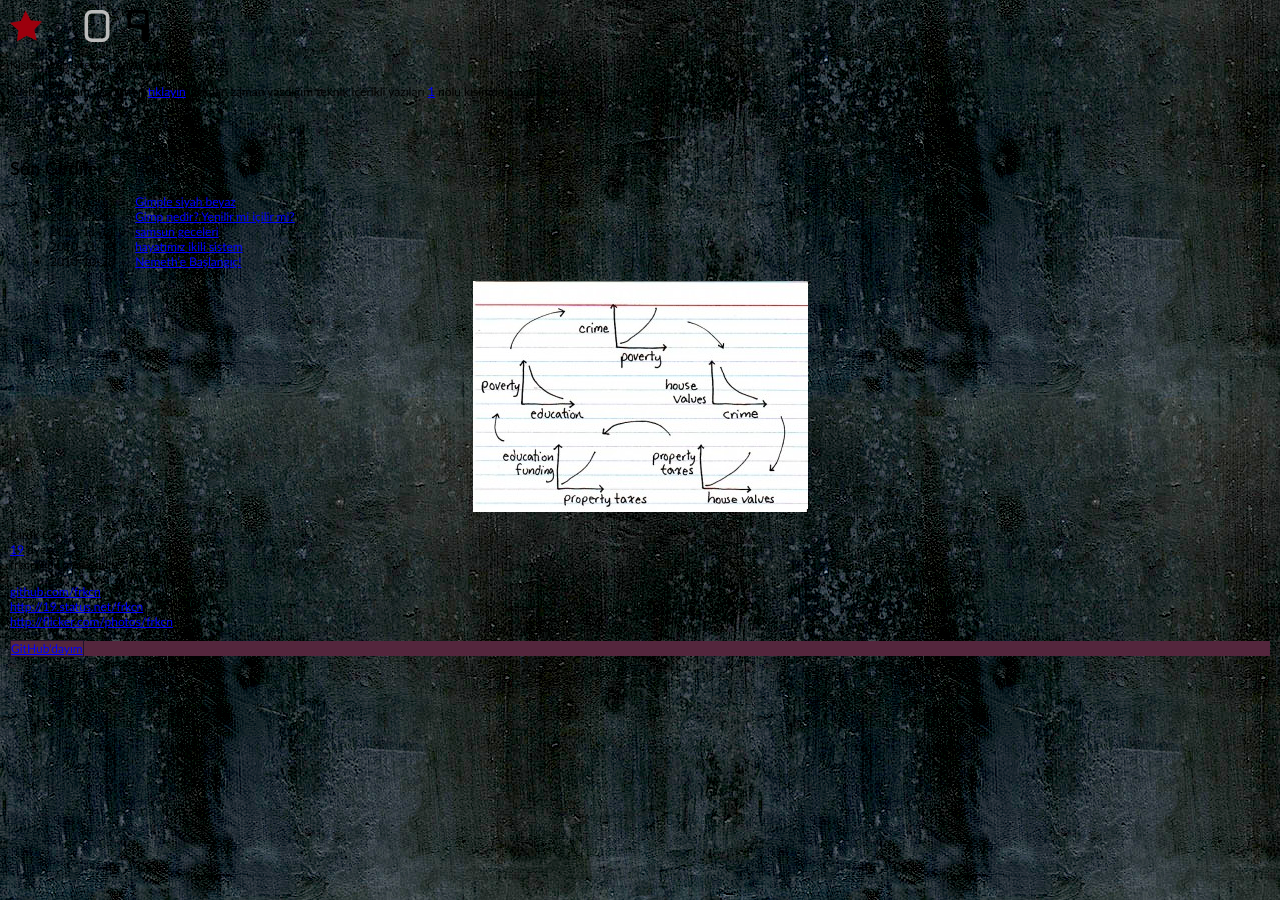
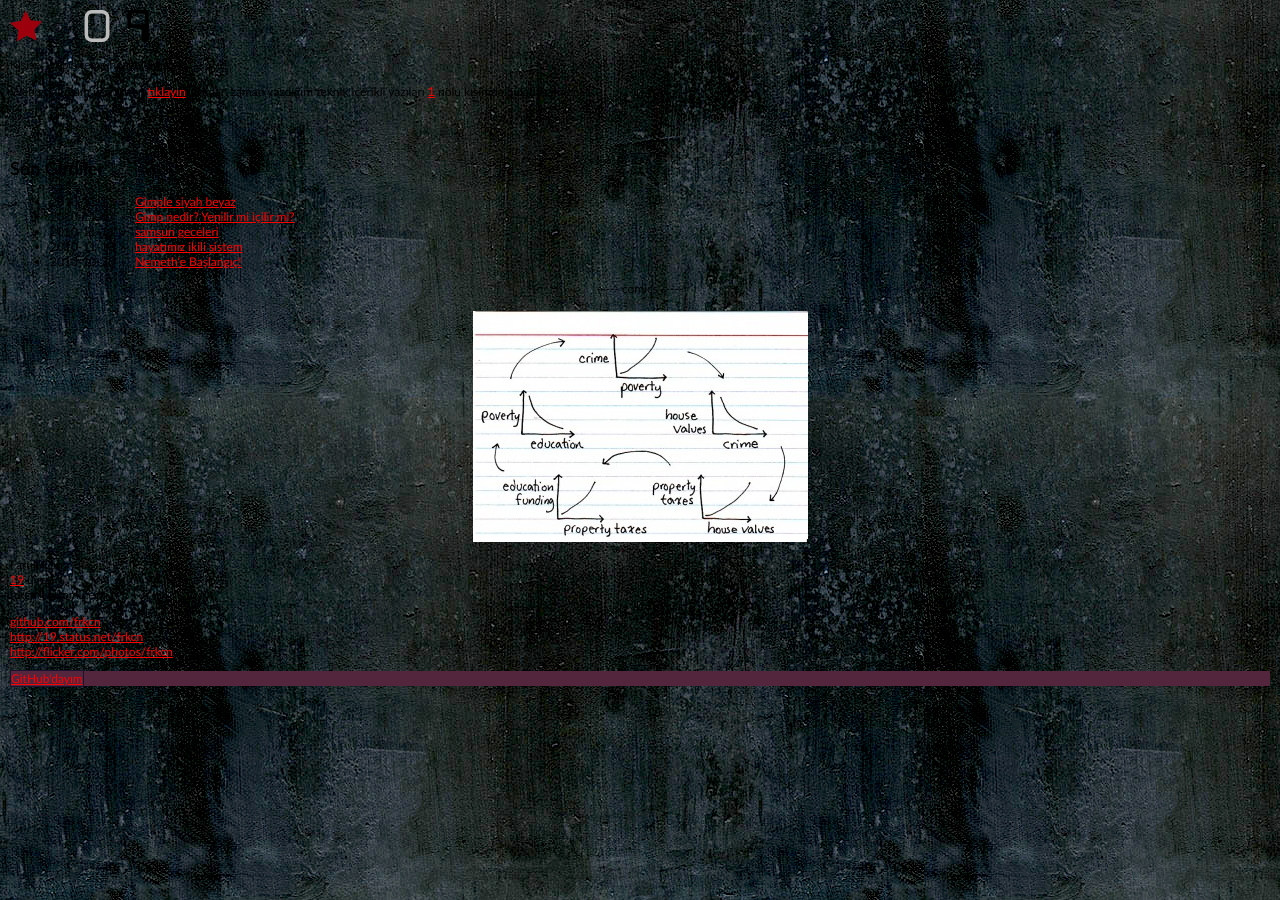
Before and after one commit to frkcn/frkcn.github.io, a Jekyll site: the page built from index.html, in a window 1280 px wide. Built offline with Jekyll 4.4.1, drawn with Linux system fonts in a browser that asks for light colours.

Commit message:
değişiklik

```diff
--- a/index.html
+++ b/index.html
@@ -18,12 +18,14 @@
   body {  font-family: "Trebuchet MS",Arial,Verdana,Helvetica; font-size: 12px; margin: 10px 10px 40px 10px }
   td { font-size: 12px; line-height: 20px }
   tt { font-name: "Lucida Console",Fixed; font-size: 12px }
-  a:link { color: blue; text-decoration: underline }
-  a:hover { color: red; text-decoration: none }
+  a:link { color: red; text-decoration: underline }
+  a:hover { color: blue; text-decoration: none }
   a:visited { color: teal; text-decoration: underline }
   a:active { color: maroon; text-decoration: none }
   </style>
   <center>
+
+  ----- comics -----<br><br>
   <script language="JavaScript" type="text/javascript">
 
   today=new Date();
```
